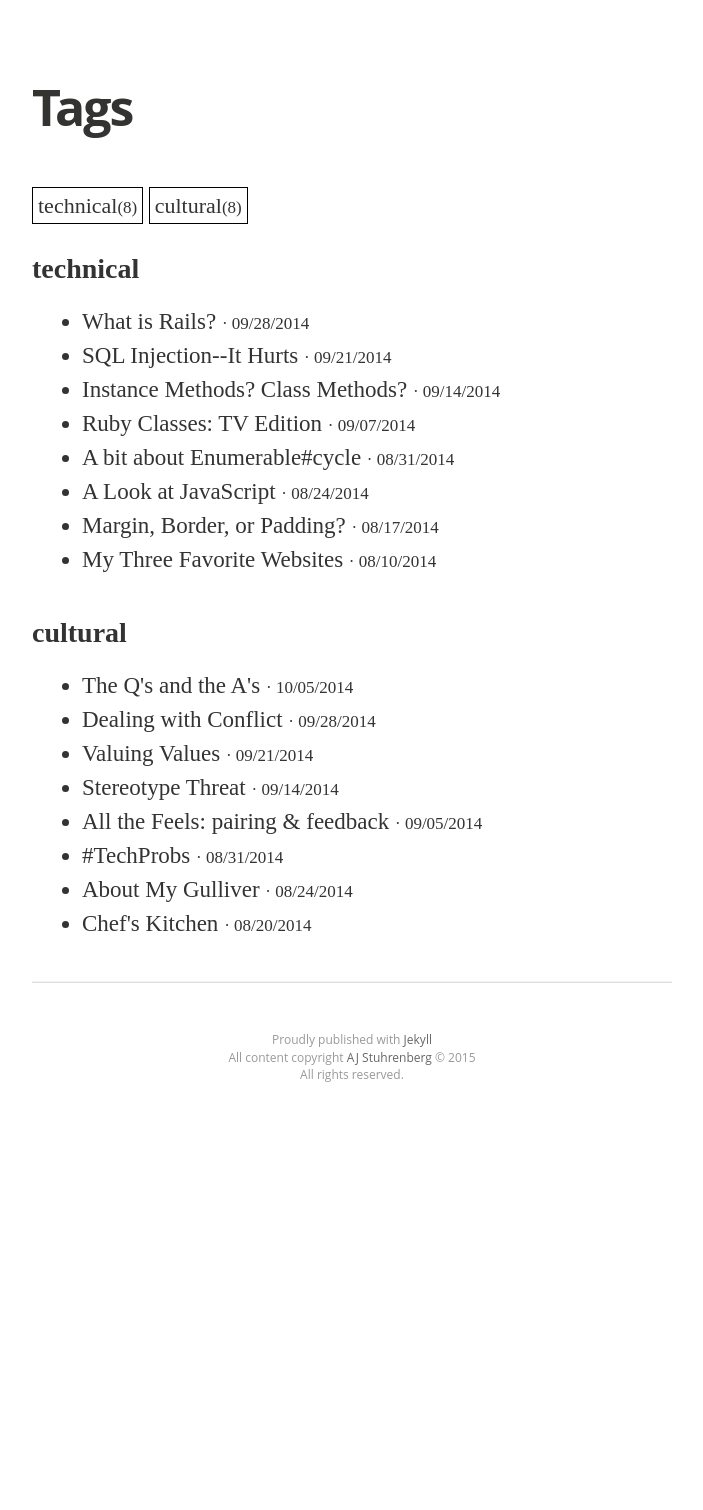
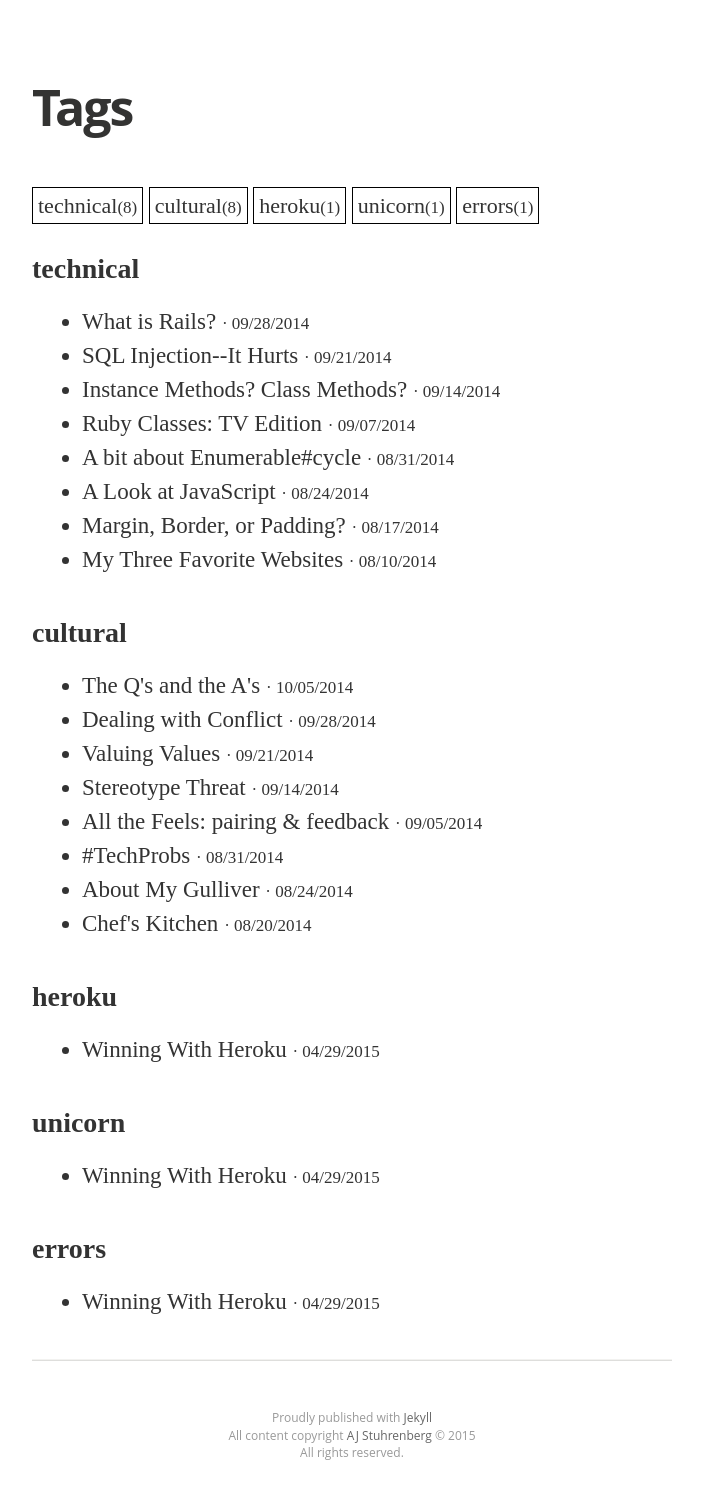
Before and after one commit to aj9045/aj9045.github.io, a Jekyll site: the page built from tag_index.html, in a window 1280 px wide. Shown: the part 220-1730 px from the top of the page, without its empty margins (288-991 px from the left). Built offline with Jekyll 4.4.1, drawn with Linux system fonts in a browser that asks for light colours; nearby versions of some CDN libraries; some web fonts are replaced; Markdown is read by kramdown in place of the engine named in the settings; before the commit the page ends 1352 px from its top, so only the background shows below that; some of the changed lines change nothing that is shown.

Commit message:
add heroku post and add css(font-weight) for keyword class

```diff
--- /dev/null
+++ b/_posts/2015-04-29-winning-with-heroku.md
@@ -0,0 +1,20 @@
+---
+layout: post
+title:  "Winning With Heroku"
+date:   2015-04-29
+tags: heroku unicorn errors
+---
+
+Well I am certainly learning today.  I decided to deploy my app that I'm working on, called PhotoFinish, on Heroku today using Unicorn.
+
+Let's just list some of the things that I forgot.
+
+1. <a href="https://devcenter.heroku.com/articles/procfile">Procfiles</a> are a thing.
+
+2. Bundling is important.
+
+3. If you're getting a "We're sorry but something went wrong" message, and you feel like you haven't done anything wrong, it's probably because you <a href="http://stackoverflow.com/questions/20924389/heroku-were-sorry-but-something-went-wrong">forgot to migrate your shit</a>. So run: <span class="keyword">heroku run rake db:migrate</span>, and then try to <span class="keyword">heroku open</span> again.
+
+4. if you CSS isn't showing up, you might need <a href="https://devcenter.heroku.com/articles/ruby-support#injected-plugins">this</a>: <span class="keyword">gem 'rails_12factor'</span>
+
+Just some things to remember for next time.
--- a/css/main.sass
+++ b/css/main.sass
@@ -763,3 +763,6 @@
   float: right
 .txta-c
   text-align: center
+
+.keyword
+  font-weight: 800
```
Also changed, not shown: 7 other files.
